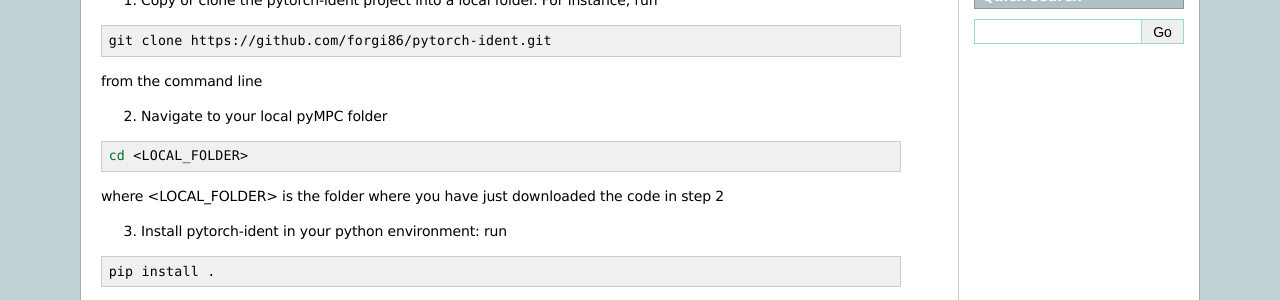
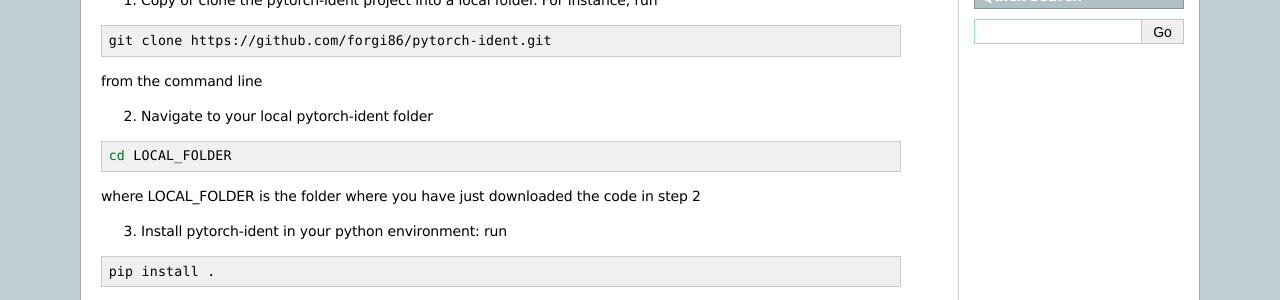
Before and after one commit to forgi86/pytorch-ident, a Sphinx documentation site: the page built from doc/sphinx/source/index.rst, in a window 1280 px wide. Shown: the part 398-698 px from the top of the page. Built offline with Sphinx 7.4.7, drawn with Linux system fonts in a browser that asks for light colours.

```diff
--- a/doc/sphinx/source/index.rst
+++ b/doc/sphinx/source/index.rst
@@ -33,13 +33,13 @@
 
 from the command line
 
-2. Navigate to your local pyMPC folder
+2. Navigate to your local pytorch-ident folder
 
 .. code-block:: bash
 
-   cd <LOCAL_FOLDER>
+   cd LOCAL_FOLDER
 
-where <LOCAL_FOLDER> is the folder where you have just downloaded the code in step 2
+where LOCAL_FOLDER is the folder where you have just downloaded the code in step 2
 
 3. Install pytorch-ident in your python environment: run
 
```
